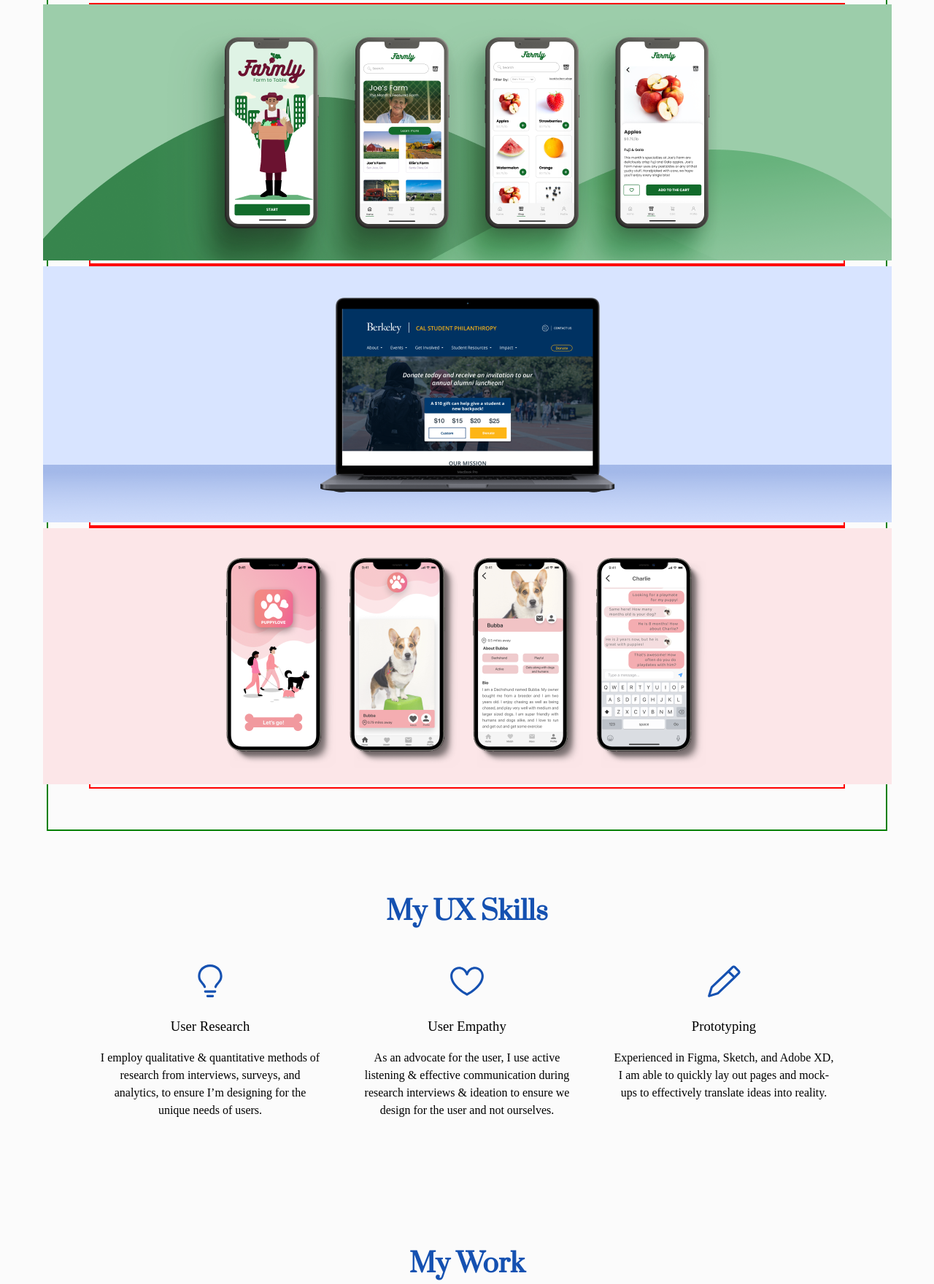
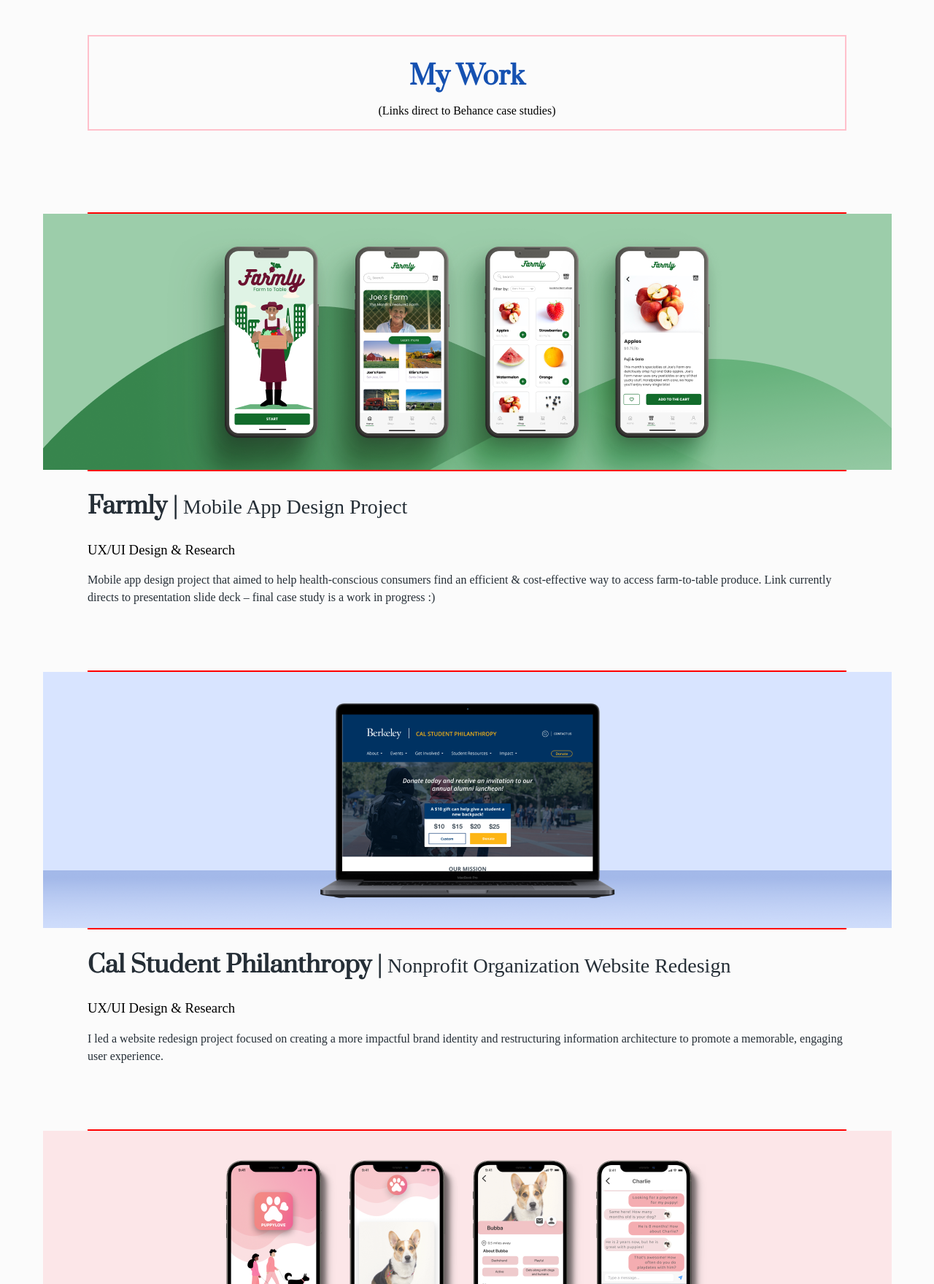
Before and after one commit to stephanietsou/stsou-portfolio, a plain HTML site: page index.html in a window 1280 px wide. Shown: the part 712-2472 px from the top of the page at 73% size. Drawn offline with nearby package versions, Linux system fonts and the light colour scheme.

Commit message:
adding leaf gif, updating skills

```diff
--- a/index.html
+++ b/index.html
@@ -31,7 +31,7 @@
     <div class="inline-block logo">
       <a href="./index.html">
       <!-- <img src="./images/logo.png" alt="logo"> -->
-      <div class="logo-font">
+      <div class="logo-font hvr-grow">
         st.
       </div>
       </a>
@@ -41,7 +41,7 @@
         <ul>
           <li><a href="./about.html">about</a></li>
           <!-- <li><a href="#skills">skills</a></li> -->
-          <li><a href="./work.html">work</a></li>
+          <li><a href="#work">work</a></li>
           <li><a href="#">contact</a></li>
           <li><a href="./images/StephanieTsouDesignResumeNov2021.pdf" target="_blank">résumé</a></li>
         </ul>
@@ -51,64 +51,94 @@
   <section class="heroImg">
     <div class="content">
       <!-- <img class="profile" src="./images/profilePicture.png" alt="profile picture"> -->
-      <h1 class="intro">hi, i'm <a href="https://www.linkedin.com/in/stephanietsou/" target="_blank" >stephanie</a>!</h1>
+      <h1 class="intro hvr-grow">hi, i'm <a href="https://www.linkedin.com/in/stephanietsou/" target="_blank">stephanie</a>!</h1>
 
       <p>I’m a UX designer with a background in Psychology. I thrive in collaborative environments that require quick thinking & problem solving.</p>
       <p>I’m passionate about designing with empathy & awareness. What looks good should make you feel good, and what makes you feel good drives greater customer retention & loyalty.</p>
-      <br>
+
 
       <!-- <p>In a hurry? Download my resume below.</p>
       <a href="https://drive.google.com/file/d/1BN3FIq7srm7LAegyeVvGoAC5wEJkYVks/view" target="_blank"> <button>Resume</button></a> -->
-      <a href="#skills">
-        <img src="./images/smileyface.png" alt="" height="136px">
+      <a href="#work">
+        <img src="./images/digitalleaf.gif" alt="" height="200px">
      </a>
 
     </div>
 
   </section>
 
-  <section class="myWorkImages">
-    <div class="farmly">
-      <a href="https://docs.google.com/presentation/d/1kpp7pJ0bcs0MgzbgwJcVVtWWvEA4z7vZY4LERUtMDfE/present?slide=id.p" target="_blank"><img src="./images/farmly.png" alt="Farmly Project"></a>
-    </div>
-    <div class="csp">
-      <a href="https://www.behance.net/gallery/127525605/Cal-Student-Philanthropy" target="_blank"><img src="./images/cspcover.png" alt="Cal Student Philanthropy Project"></a>
-    </div>
+  <section class="myWorkHeading">
     <div>
-      <a href="https://www.behance.net/gallery/126426969/PuppyLove" target="_blank"><img src="./images/puppylovecover.png" alt="PuppyLove Project"></a>
+      <h1>My Work</h1>
+      <p>(Links direct to Behance case studies)</p>
     </div>
   </section>
 
-  <section class="mySkills" id="skills">
+  <section class="myWorkImages" id="work">
+    <div class="farmly">
+      <a href="https://docs.google.com/presentation/d/1kpp7pJ0bcs0MgzbgwJcVVtWWvEA4z7vZY4LERUtMDfE/present?slide=id.p" target="_blank" class="hvr-grow"><img src="./images/farmly.png" alt="Farmly Project"></a>
+      <h1 style="font-size: 32px;">Farmly | <span style="font-family: Graphik; font-size: 28px; font-weight: 300;">Mobile App Design Project</span> </h1>
+      <h3 style="font-family: Graphik; font-weight: 300;">UX/UI Design & Research</h3>
+      <p>Mobile app design project that aimed to help health-conscious consumers find an efficient & cost-effective way to access farm-to-table produce. Link currently directs to presentation slide deck – final case study is a work in progress :)</p>
+      <br>
+      <br>
+      <br>
+      <br>
+    </div>
+    <div class="csp">
+
+      <a href="https://www.behance.net/gallery/127525605/Cal-Student-Philanthropy" target="_blank" class="hvr-grow"><img src="./images/cspcover.png" alt="Cal Student Philanthropy Project"></a>
+      <h1 style="font-size: 32px;">Cal Student Philanthropy | <span style="font-family: Graphik; font-size: 28px; font-weight: 300;">Nonprofit Organization Website Redesign</span></h1>
+      <h3 style="font-family: Graphik; font-weight: 300;">UX/UI Design & Research</h3>
+      <p>I led a website redesign project focused on creating a more impactful brand identity and restructuring information architecture to promote a memorable, engaging user experience.</p>
+      <br>
+      <br>
+      <br>
+      <br>
+    </div>
+    <div>
+      <a href="https://www.behance.net/gallery/126426969/PuppyLove" target="_blank" class="hvr-grow"><img src="./images/puppylovecover.png" alt="PuppyLove Project"></a>
+      <h1 style="font-size: 32px;">PuppyLove | <span style="font-family: Graphik; font-size: 28px; font-weight: 300;">Mobile App Design Project</span></h1>
+      <h3 style="font-family: Graphik; font-weight: 300;">UX/UI Design & Research</h3>
+      <p>Project aimed at identifying & solving a problem in humans' everyday lives. PuppyLove helps dog owners find nearby compatible playmates for their pets, thereby improving overall behavior, health, and quality of life for both pet and owner.</p>
+
+    </div>
+    <br>
+    <br>
+    <br>
+    <br>
+  </section>
+
+  <!-- <section class="mySkills" id="skills">
     <h1>My UX Skills</h1>
     <div class="flexContainer">
-        <div>
+        <div> -->
             <!-- <img src="https://source.unsplash.com/100x100/?puppies" alt=""> -->
-            <img src="./images/lightbulb-24.svg" alt="lightbulb picture" height="50px">
+            <!-- <img src="./images/lightbulb-24.svg" alt="lightbulb picture" height="50px">
             <h3>User Research</h3>
             <p>I employ qualitative & quantitative methods of research from interviews, surveys, and analytics, to ensure I’m designing for the unique needs of users.
             </p>
         </div>
-        <div>
+        <div> -->
             <!-- <img src="https://source.unsplash.com/100x100/?kittens" alt=""> -->
-            <img src="./images/heart-24.svg" alt="heart picture" height="50px">
+            <!-- <img src="./images/heart-24.svg" alt="heart picture" height="50px">
             <h3>User Empathy</h3>
             <p>As an advocate for the user, I use active listening & effective communication during research interviews & ideation to ensure we design for the user and not ourselves.
             </p>
         </div>
-        <div>
+        <div> -->
             <!-- <img src="https://source.unsplash.com/100x100/?bunnies" alt=""> -->
-            <img src="./images/pencil-24.svg" alt="pencil picture" height="50px">
+            <!-- <img src="./images/pencil-24.svg" alt="pencil picture" height="50px">
             <h3>Prototyping</h3>
             <p>Experienced in Figma, Sketch, and Adobe XD, I am able to quickly lay out pages and mock-ups to effectively translate ideas into reality.
             </p>
         </div>
     </div>
-  </section>
+  </section> -->
 
   <!-- My Work Section Constructed using CSS Grid -->
 
-  <section class="myWork">
+  <!-- <section class="myWork">
     <h1>My Work</h1>
     <div class="workGrid">
         <div>
@@ -133,15 +163,15 @@
 
     <h3> <a href="./work.html">View all projects</a></h3>
 
-  </section>
+  </section> -->
 
 
   <footer>
     <ul>
-      <li><a href="#">about</a></li>
-      <li><a href="#">skills</a></li>
-      <li><a href="#">work</a></li>
+      <li><a href="./about.html">about</a></li>
+      <li><a href="#work">work</a></li>
       <li><a href="#">contact</a></li>
+      <li><a href="/images/StephanieTsouDesignResumeNov2021.pdf" target="_blank">résumé</a></li>
     </ul>
   </footer>
 </body>
--- a/style/about.css
+++ b/style/about.css
@@ -89,10 +89,27 @@
     cursor: pointer;
 }
 
-.logo a .logo-font:hover {
+/* .logo a .logo-font:hover {
     color: #82a4f2;
+} */
+
+/* Grow */
+.hvr-grow {
+    display: inline-block;
+    vertical-align: middle;
+    transform: translateZ(0);
+    box-shadow: 0 0 1px rgba(0, 0, 0, 0);
+    backface-visibility: hidden;
+    -moz-osx-font-smoothing: grayscale;
+    transition-duration: 0.3s;
+    transition-property: transform;
 }
 
+.hvr-grow:hover,
+.hvr-grow:focus,
+.hvr-grow:active {
+    transform: scale(1.02);
+}
 
 .profile  {
     max-width: 16vw;
@@ -233,7 +250,11 @@
     flex-direction: column;
     align-items: center;
 }
-
+.myTools h1 {
+    display: flex;
+    flex-direction: column;
+    align-items: center;
+}
 .flexContainer {
     /* background-color: honeydew; */
     display: flex;
@@ -261,6 +282,9 @@
     margin: 0 1em;
 }
 
+.myTools .flexContainer h3 {
+    font-weight: 400;
+}
 /* .flexContainer img {
     border-radius: 50%;
 } */
@@ -282,7 +306,7 @@
     display: grid;
     grid-template-columns: repeat(2);
     grid-gap: 2em;
-    /* border: 1px solid gray; */
+    border: 1px solid green;
 }
 
 .workGrid div:first-child {
@@ -290,7 +314,7 @@
     justify-self: center;
     align-self: center;
     position:initial;
-    /* border: 1px solid red; */
+    border: 2px solid red;
 }
 
 /* .workGrid div img {
@@ -299,6 +323,7 @@
 
 .workGrid div:nth-of-type(2) {
     grid-column: 2/3;
+    border: 2px solid pink;
 }
 
 .workGrid div:nth-of-type(3) {
@@ -312,6 +337,10 @@
 }
 
 
+
+.workGrid {
+    border: 2px solid purple;
+}
 
 .aboutMe h3 {
     font-family: Graphik;
@@ -378,8 +407,14 @@
 
 footer ul li a {
     text-decoration: none;
+    color: #b5b5b5;
+    font-family: Graphik, sans-serif;
+}
+
+footer ul li a:hover {
     color: #1551B1;
-    font-family: Graphik, sans-serif;
+    border-bottom: 3px solid #EADBB4;
+    transition: 100ms;
 }
 
 @media only screen and (max-width: 890px) {
@@ -389,6 +424,7 @@
 
     .flexContainer {
         flex-direction: column;
+        align-items: center;
     }
 
     .flexContainer div {
--- a/style/index.css
+++ b/style/index.css
@@ -1,5 +1,9 @@
 * {
     box-sizing: border-box;
+}
+
+p {
+    font-family: Graphik;
 }
 
 body {
@@ -89,9 +93,9 @@
     cursor: pointer;
 }
 
-.logo a .logo-font:hover {
+/* .logo a .logo-font:hover {
     color: #82a4f2;
-}
+} */
 
 
 .profile  {
@@ -116,44 +120,14 @@
 .heroImg div h1 a {
     color: #1551B1;
     text-decoration: none;
-    border-bottom: 2px solid #1551B1;
+    border-bottom: 3px dotted #EADBB4;
 }
 
 .heroImg div h1 a:hover {
-    border-bottom: 8px solid #1551B1 ;
-    transition: border-bottom 200ms;
+    border-bottom: 8px dotted #EADBB4 ;
+    transition: border-bottom 100ms;
 }
 
-
-/* .heroImg div h1 a {
-    color:#1551B1;
-    text-decoration: none;
-    text-decoration: underline;
-    transition: text-decoration 2s ease;
-}
-
-.heroImg div h1 a:hover {
-    color: #1551B1;
-    text-decoration-thickness: 10px;
-    transition: text-decoration 2s ease;
-}
-
-h1.intro a::before {
-    content: "";
-  position: absolute;
-  width: 0;
-  height: 3px;
-  bottom: -5px;
-  left: 0;
-  background-color:black;
-  visibility: hidden;
-  transition: all 0.3s ease-in-out;
-}
-
-h1.intro a:hover::before {
-    visibility: visible;
-    width: 100%;
-  } */
 
 .green {
     color: green;
@@ -238,14 +212,58 @@
 
 } */
 
-.myWorkImages {
+
+/* .myWorkImages {
     border: 2px solid green;
+} */
+
+.myWorkHeading div {
+    display: flex;
+    flex-direction: column;
+    align-items: center;
+    border: 2px solid pink;
 }
-.myWorkImages div {
+
+.myWorkHeading p {
+    display: flex;
+    flex-direction: column;
+    align-items: center;
+    margin-top: -2vh;
+}
+
+.myWorkImages div a {
     display: flex;
     flex-direction: column;
     align-items: center;
     border: 2px solid red;
+}
+
+.myWorkImages div h1 {
+    color: #252E36;
+    /* border: 2px solid purple; */
+}
+
+.myWorkImages div p {
+    color: #252E36;
+    line-height: 150%;
+}
+
+/* Grow */
+.hvr-grow {
+    display: inline-block;
+    vertical-align: middle;
+    transform: translateZ(0);
+    box-shadow: 0 0 1px rgba(0, 0, 0, 0);
+    backface-visibility: hidden;
+    -moz-osx-font-smoothing: grayscale;
+    transition-duration: 0.3s;
+    transition-property: transform;
+}
+
+.hvr-grow:hover,
+.hvr-grow:focus,
+.hvr-grow:active {
+    transform: scale(1.02);
 }
 
 .mySkills h1 {
@@ -387,9 +405,16 @@
 
 footer ul li a {
     text-decoration: none;
-    color: #1551B1;
+    color: #b5b5b5;
     font-family: Graphik, sans-serif;
 }
+
+footer ul li a:hover {
+    color: #1551B1;
+    border-bottom: 3px solid #EADBB4;
+    transition: 100ms;
+}
+
 
 @media only screen and (max-width: 890px) {
     /* body {
```
Also changed, not shown: about.html (+54 -5 lines), images/digitalleaf.gif (added).
